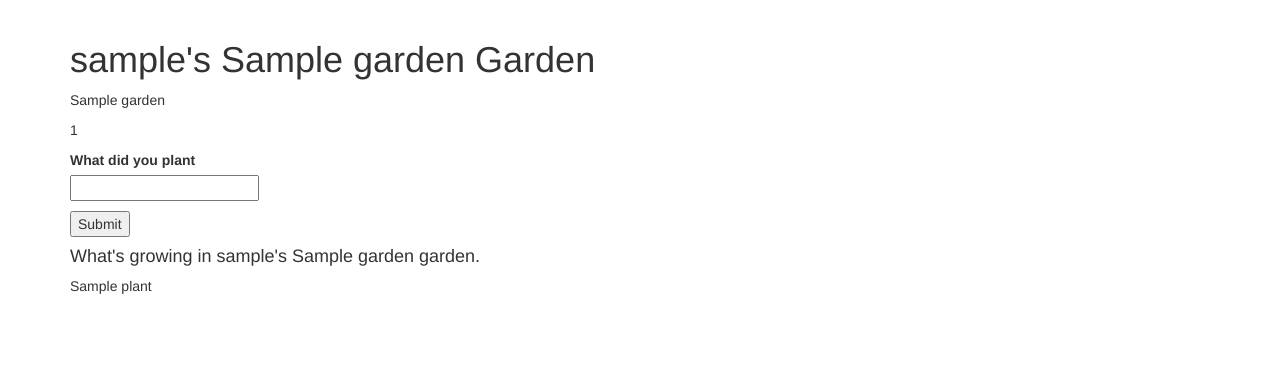
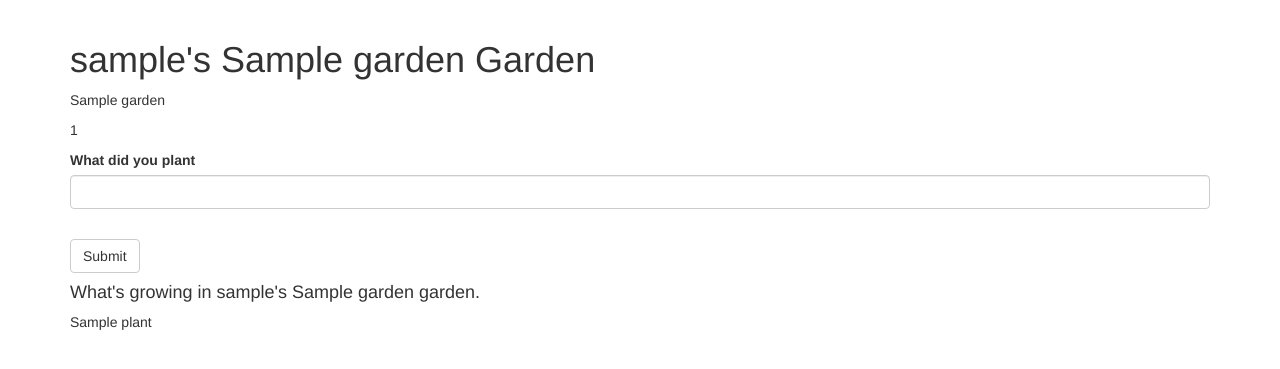
Before and after one commit to grbarker/GardenApp, a Flask app: a page that uses app/templates/garden.html in a window 1280 px wide. Shown: the part 52-421 px from the top of the page. Run offline with Flask 2, Linux system fonts and the light colour scheme; a user stored in the database is signed in; tables that the repository leaves empty hold one stand-in row (values such as "Sample post"); some libraries are stand-ins or nearby versions.

Commit message:
Add styling for garden page

```diff
--- a/app/templates/garden.html
+++ b/app/templates/garden.html
@@ -8,12 +8,12 @@
         {{ form.hidden_tag() }}
         <p>
             {{ form.plant.label }}<br>
-            {{ form.plant(cols=32, rows=4) }}<br>
+            {{ form.plant(class="form-control") }}<br>
             {% for error in form.plant.errors %}
             <span style="color: red;">[{{ error }}]</span>
             {% endfor %}
         </p>
-        <p>{{ form.submit() }}</p>
+        <p>{{ form.submit(class="btn btn-default") }}</p>
     </form>
     <h4>What's growing in {{current_user.username}}'s {{garden.name}} garden.</h4>
     {% for plant in plants %}
```
Also changed, not shown: app.db, 1 other file.
